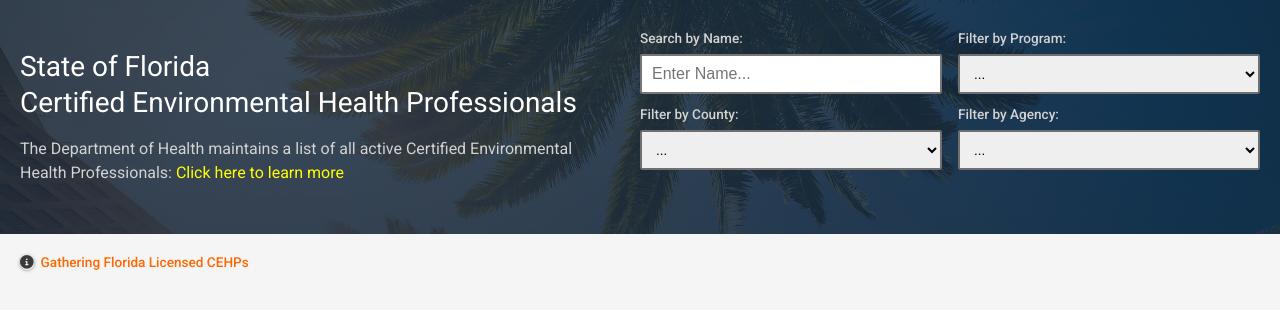
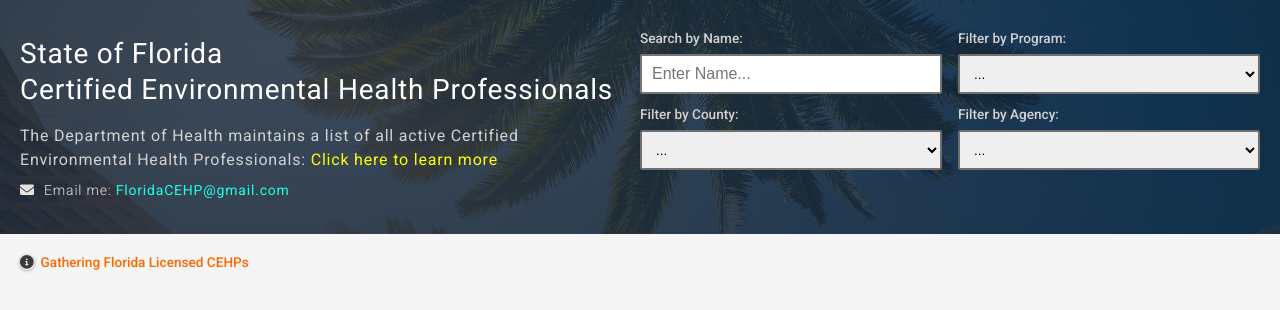
Before and after one commit to kervinucf/Certified-Environmental-Health-Professional-Directory, a SvelteKit app in the folder ui/: page / in a window 1280 px wide. Shown: the top 310 px of the page. Built offline with nearby package versions, Linux system fonts and the light colour scheme; no server answers.

Commit message:
Update Search.svelte

```diff
--- a/ui/src/routes/components/Search.svelte
+++ b/ui/src/routes/components/Search.svelte
@@ -15,7 +15,7 @@
 
 <div id="search-container" style=" overflow: hidden;
   position: relative;">
-    <div class="header-content" style="display: flex;flex-direction: column;">
+    <div class="header-content" style="display: flex;flex-direction: column;letter-spacing: .05rem">
         <img
                 class="demo-bg"
                 style="opacity: 0.16;
@@ -40,6 +40,13 @@
                 style="color: yellow;text-decoration: none;cursor: pointer"
                 href="https://www.floridahealth.gov/licensing-and-regulation/certified-environmental-health-professional/index.html">Click
             here to learn more</a>
+        </div>
+        <div style="margin-top: 10px;font-size: 14px;">
+            <i class="fas fa-envelope" style="color: #f5f5f5;"/> <span
+                style="color: #f5f5f5;font-weight: 200;margin-left: 5px">Email me: </span>
+            <span style="color: #00ffd9">
+            FloridaCEHP@gmail.com
+        </span>
         </div>
     </div>
     <div class="search-elements" style="z-index: 1;
```
